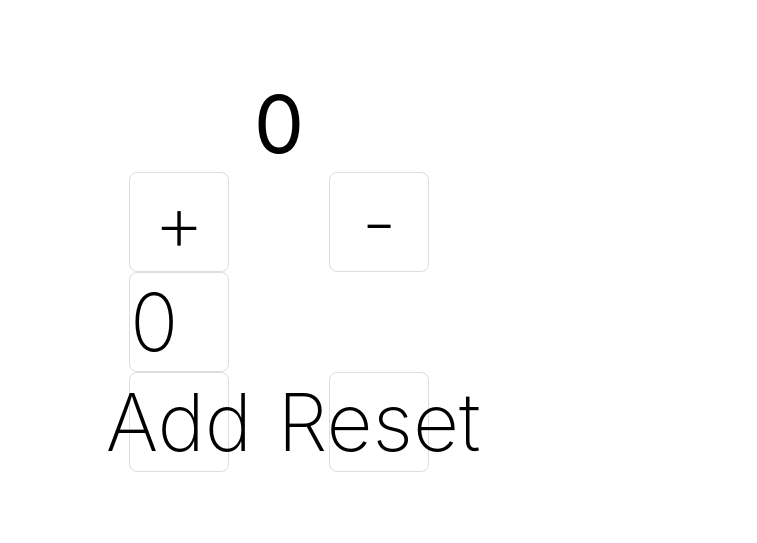
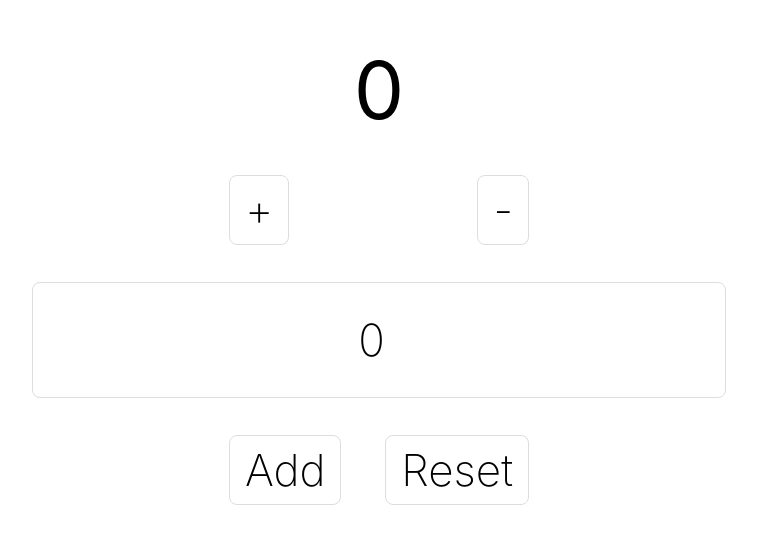
Before and after one commit to LuisaHernandez0928/Redux-projects, a React (Create React App) app: page / in a window 1280 px wide. Shown: the part 127-670 px from the top of the page, without its empty margins (361-1118 px from the left). Built offline with nearby package versions, Linux system fonts and the light colour scheme.

Commit message:
Update index.css

```diff
--- a/src/index.css
+++ b/src/index.css
@@ -1,6 +1,5 @@
 * {
   margin: 0;
-  padding: 0;
   box-sizing: border-box;
   font-family: -apple-system, BlinkMacSystemFont, "Segoe UI", "Roboto", "Oxygen",
     "Ubuntu", "Cantarell", "Fira Sans", "Droid Sans", "Helvetica Neue",
@@ -14,22 +13,34 @@ body {
   place-content: center;
 }
 
+section{
+  width: 500px;
+  height: 500px;
+  display: flex;
+  flex-direction: column;
+  justify-content: space-around;
+  align-items: center;
+}
+
 input, button {
   font-family: inherit;
-  font-size: inherit;
+  font-size: 2.75rem;
   font-weight: 200;
   line-height: 0.5rem;
-  color: inherit;
   background-color: transparent;
   border: 1px solid #DDD;
   outline: 0;
-  width: 100px;
-  height: 100px;
+  width: fit-content;
+  height: fit-content;
+  padding: 30px 15px;
   display: flex;
   flex-direction: column;
   justify-content: center;
   align-items: center;
   border-radius: 8px;
+  box-sizing: border-box;
+  text-align: center;
+  color: "#222222";
 }
 
 div{
```
